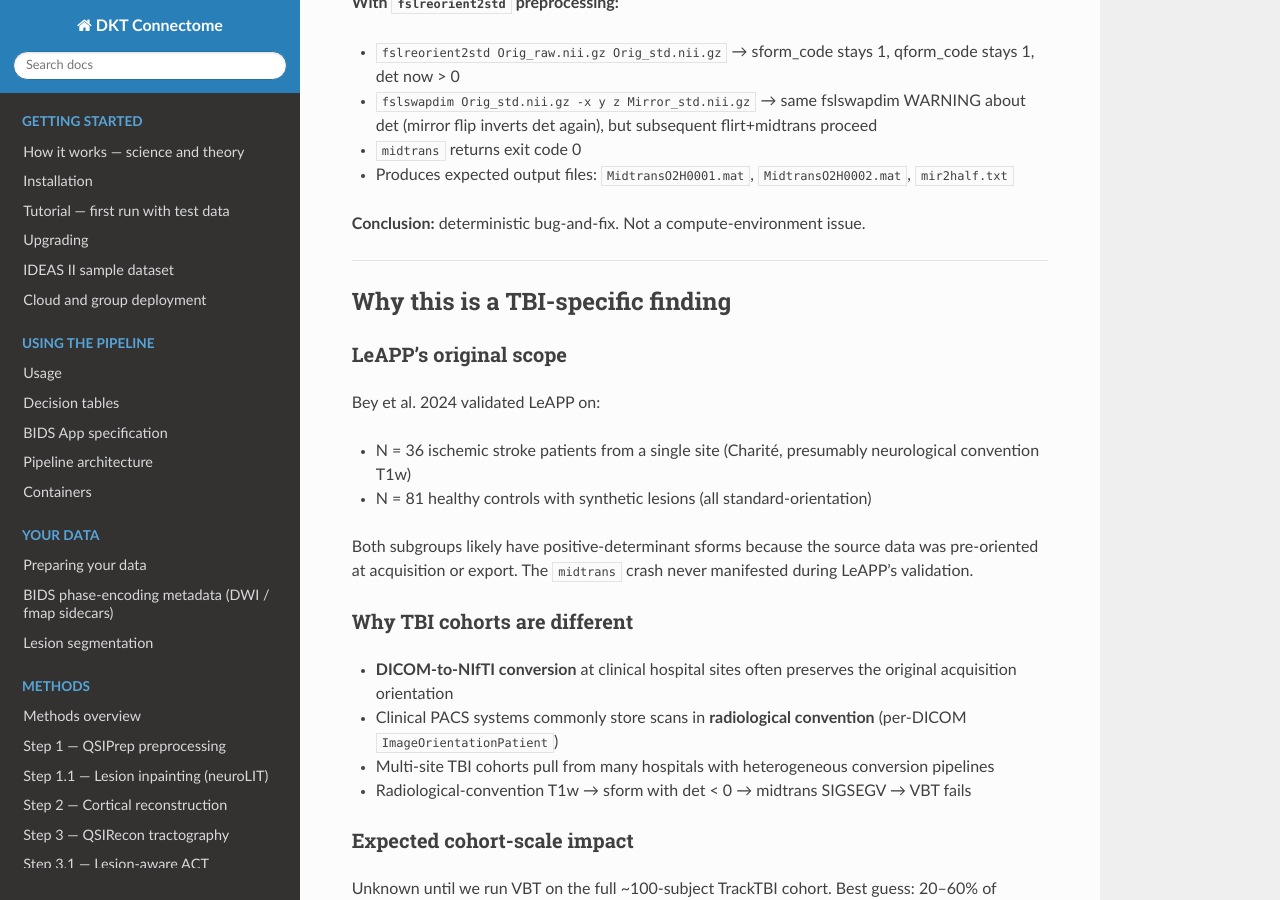
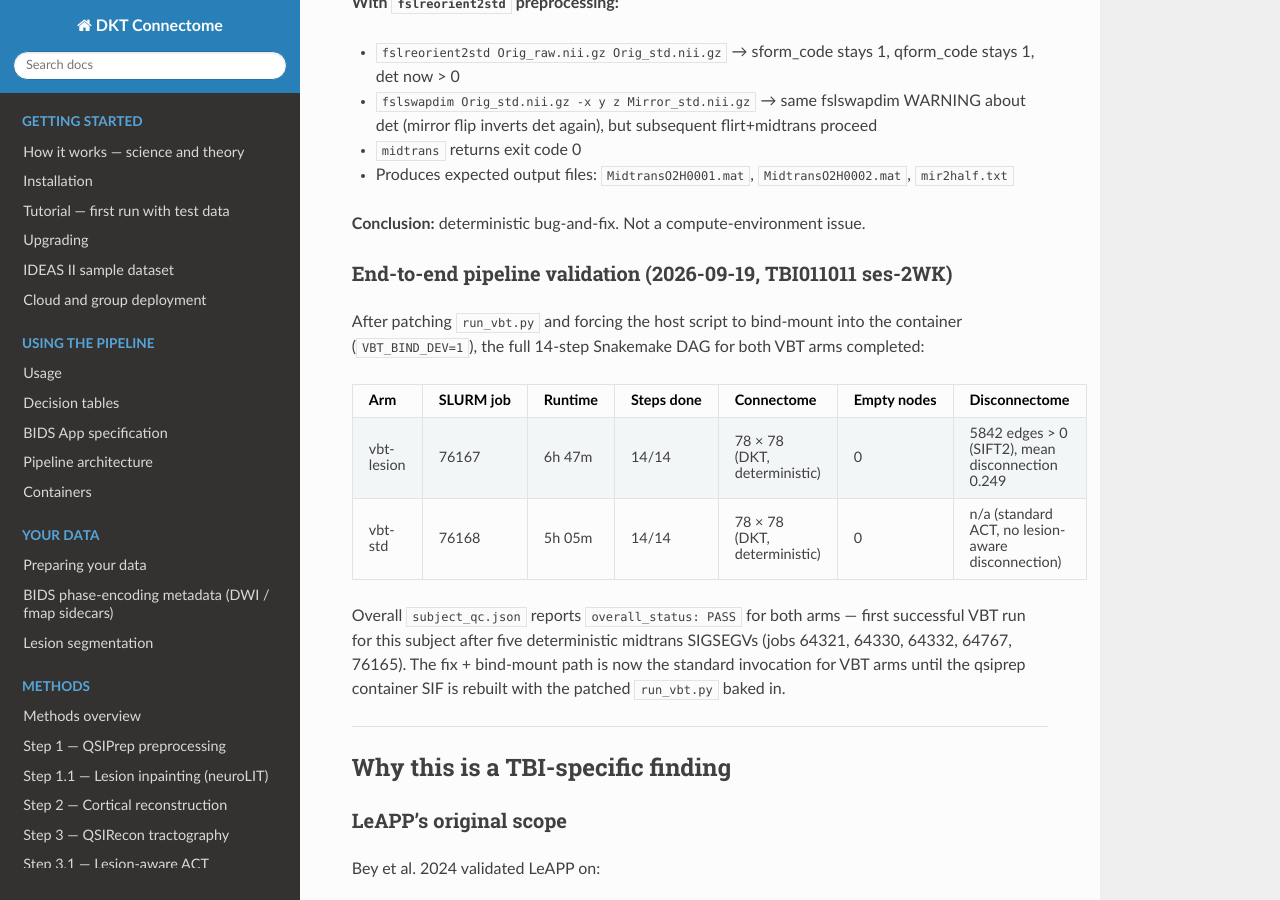
Before and after one commit to phindagijimana/dkt_connectome, a Sphinx documentation site: the page built from dwi_pipeline/docs/papers/factorial_paper/vbt_orientation_finding.md, in a window 1280 px wide and 900 px high, scrolled down 3291 px. Built offline with Sphinx 7.4.7 and the Read the Docs theme 3.1.0, drawn with Linux system fonts in a browser that asks for light colours; some of the changed text lies outside the part shown.

Commit message:
docs(vbt-fix): record end-to-end validation on TBI011011 ses-2WK
Add a validation subsection with per-arm runtime, connectome shape,
empty-node count, and disconnectome edge counts pulled from the fresh
subject_qc.json for both vbt-lesion (job 76167) and vbt-std (job 76168).
Bump the verification checklist to reflect the end-to-end SLURM run
passing, and add a follow-up item to rebuild the qsiprep SIF so
VBT_BIND_DEV=1 stops being needed. Mirror the same validation summary
into the factorial_missing risk register.

Co-Authored-By: Claude Opus 4.7 <noreply@anthropic.com>

```diff
--- a/dwi_pipeline/docs/papers/factorial_paper/vbt_orientation_finding.md
+++ b/dwi_pipeline/docs/papers/factorial_paper/vbt_orientation_finding.md
@@ -152,6 +152,23 @@ saved intermediate `.vbt_work` files from the failed run:
 **Conclusion:** deterministic bug-and-fix. Not a compute-environment
 issue.
 
+### End-to-end pipeline validation (2026-09-19, TBI011011 ses-2WK)
+
+After patching `run_vbt.py` and forcing the host script to bind-mount
+into the container (`VBT_BIND_DEV=1`), the full 14-step Snakemake DAG
+for both VBT arms completed:
+
+| Arm | SLURM job | Runtime | Steps done | Connectome | Empty nodes | Disconnectome |
+|-----|-----------|---------|-----------:|-----------:|------------:|:--------------|
+| vbt-lesion | 76167 | 6h 47m | 14/14 | 78 × 78 (DKT, deterministic) | 0 | 5842 edges > 0 (SIFT2), mean disconnection 0.249 |
+| vbt-std    | 76168 | 5h 05m | 14/14 | 78 × 78 (DKT, deterministic) | 0 | n/a (standard ACT, no lesion-aware disconnection) |
+
+Overall `subject_qc.json` reports `overall_status: PASS` for both arms
+— first successful VBT run for this subject after five deterministic
+midtrans SIGSEGVs (jobs 64321, 64330, 64332, 64767, 76165). The fix +
+bind-mount path is now the standard invocation for VBT arms until the
+qsiprep container SIF is rebuilt with the patched `run_vbt.py` baked in.
+
 ---
 
 ## Why this is a TBI-specific finding
@@ -277,11 +294,12 @@ VBT arms until the container is rebuilt.
 - [x] Root cause identified (negative-determinant sform → midtrans SIGSEGV)
 - [x] Fix implemented in `dwi_pipeline/scripts/run_vbt.py` (fslreorient2std preprocessing)
 - [x] Standalone reproduction verified (crash without fix, success with fix)
-- [ ] End-to-end pipeline verification via SLURM (in progress — job 76165)
+- [x] End-to-end pipeline verification via SLURM (TBI011011 ses-2WK, jobs 76167 + 76168, both PASS)
 - [ ] Cohort-scale prevalence characterization (pending cohort processing)
 - [ ] Upstream issue filed with BrainModes/LeAPP
 - [ ] Methods paragraph drafted for Paper 1 manuscript
 - [ ] QC figure showing pre-vs-post-fix VBT completion rate (contingent on cohort data)
+- [ ] qsiprep container SIF rebuilt with patched `run_vbt.py` (drops `VBT_BIND_DEV=1` requirement)
 
 ---
 
```
Also changed, not shown: dwi_pipeline/docs/papers/factorial_paper/factorial_missing.md (+1 -1 lines).
